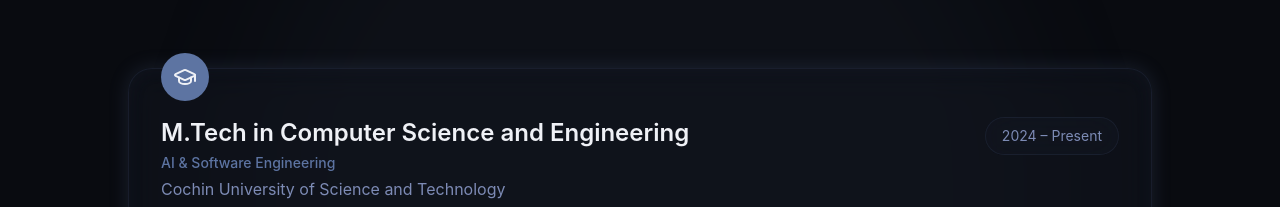
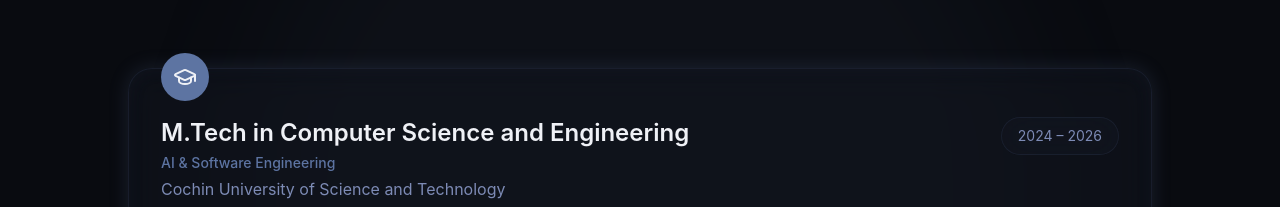
Before and after one commit to strangertomycode/personal-portfolio, a React (Vite) app: page / in a window 1280 px wide. Shown: the part 3290-3497 px from the top of the page. Built offline with nearby package versions, Linux system fonts and the light colour scheme.

Commit message:
Update Education section with M.Tech passout year

```diff
--- a/src/sections/Education.jsx
+++ b/src/sections/Education.jsx
@@ -6,7 +6,7 @@
     degree: "M.Tech in Computer Science and Engineering",
     specialisation: "AI & Software Engineering",
     institution: "Cochin University of Science and Technology",
-    period: "2024 – Present",
+    period: "2024 – 2026",
     highlights: [
       "Specialising in Artificial Intelligence and Software Engineering",
       "Coursework includes Deep Learning, Soft Computing, Agile Software Engineering, and Advanced Optimization Techniques",
```
